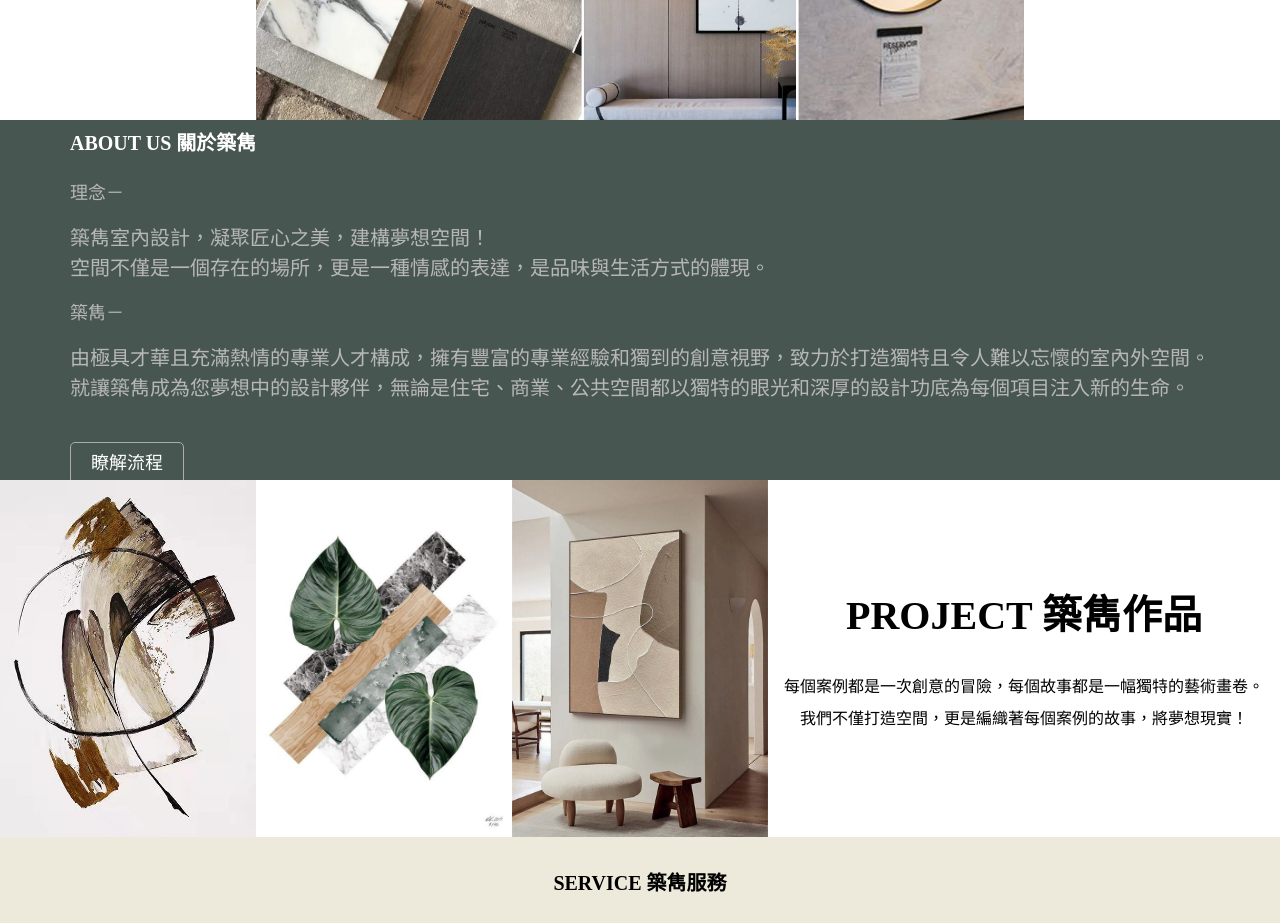
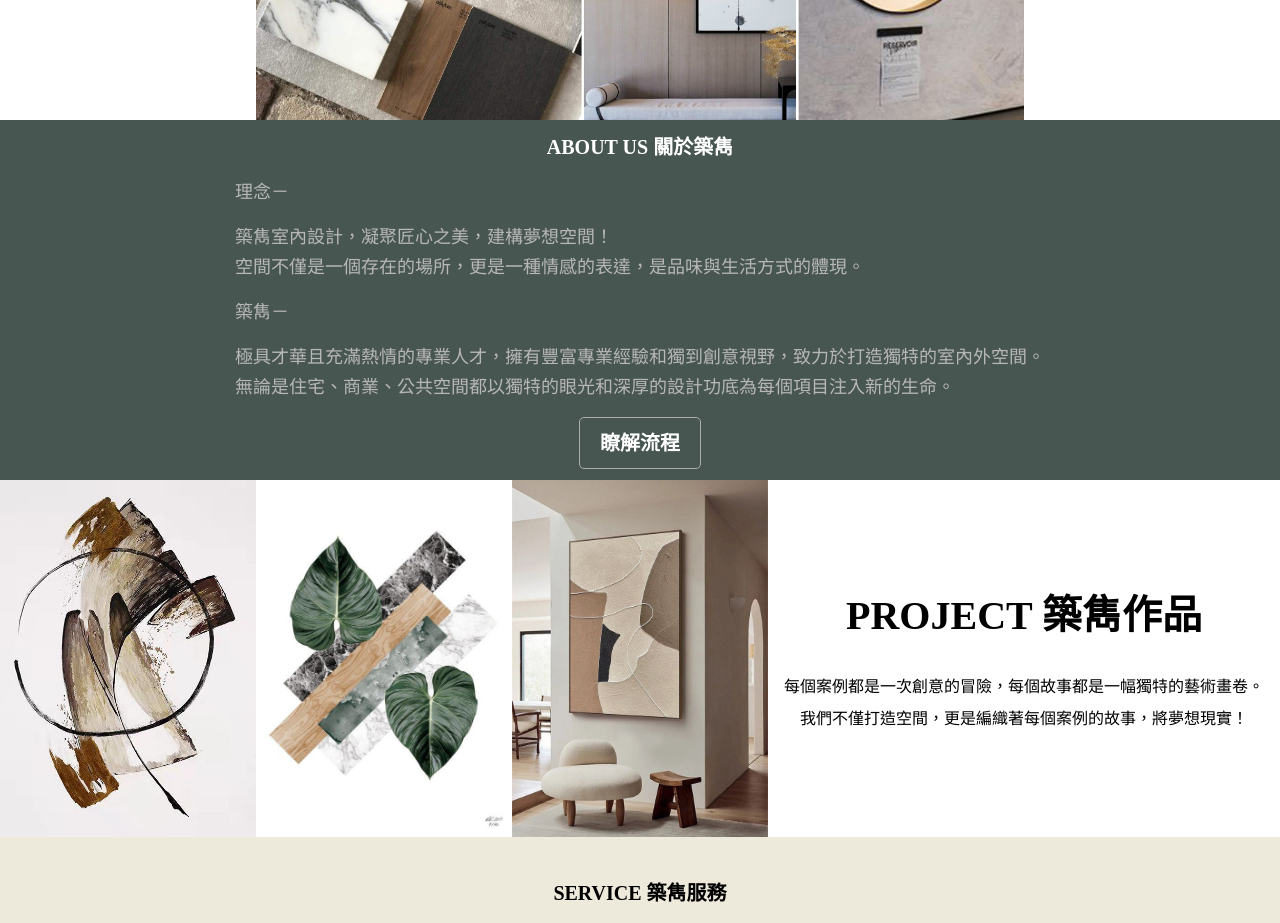
Before and after one commit to BTDesigner/BuildTalentDesign, a plain HTML site: page index.html in a window 1280 px wide. Shown: the part 200-1123 px from the top of the page. Drawn offline with Linux system fonts and the light colour scheme.

Commit message:
Add files via upload

```diff
--- a/index.html
+++ b/index.html
@@ -34,16 +34,15 @@
 
     <section class="aboutus">
     <blockquote>
+        <h3>ABOUT US 關於築雋</h3>
         <div>
-        <h2>ABOUT US 關於築雋</h2>
         <p>理念－</p>
-        築雋室內設計，凝聚匠心之美，建構夢想空間！
-        <br>空間不僅是一個存在的場所，更是一種情感的表達，是品味與生活方式的體現。
+        <p>築雋室內設計，凝聚匠心之美，建構夢想空間！
+        <br>空間不僅是一個存在的場所，更是一種情感的表達，是品味與生活方式的體現。</p>
         <p>築雋－</p>
-        由極具才華且充滿熱情的專業人才構成，擁有豐富的專業經驗和獨到的創意視野，致力於打造獨特且令人難以忘懷的室內外空間。
-        <br>就讓築雋成為您夢想中的設計夥伴，無論是住宅、商業、公共空間都以獨特的眼光和深厚的設計功底為每個項目注入新的生命。
-        <br><br>
-        <p><a href="#project">瞭解流程</a></p>
+        <p>極具才華且充滿熱情的專業人才，擁有豐富專業經驗和獨到創意視野，致力於打造獨特的室內外空間。
+        <br>無論是住宅、商業、公共空間都以獨特的眼光和深厚的設計功底為每個項目注入新的生命。</p>
+        <h3><a href="#service">瞭解流程</a></h3>
         </div>
     </blockquote>
     </section>
@@ -60,7 +59,7 @@
     </section>
 
     <section class="service-top" id="service">
-        <div><p>SERVICE 築雋服務</p></div>
+        <h3>SERVICE 築雋服務</h3>
     </section>
 
     <section class="service">
@@ -111,7 +110,8 @@
     <section class="contact" id="contact">
         <h3>CONTACT 聯繫築雋</h3>
         <p>TEL：+886-2-28917919｜+886-922-383813</p>
-        <p>E-mail：jason9741106@gmail.com｜Line ID：jason_ting-yu</p>
+        <p>E-mail：jason9741106@gmail.com</p>
+        <p>Line ID：jason_ting-yu</p>
         <p>台北市北投區中央北路四段583巷33號一樓</p>
     </section>
     </main>
--- a/style.css
+++ b/style.css
@@ -82,11 +82,12 @@ header a:hover {
     padding:10px 20px;
     border-radius: 5px;
 }
-.aboutus h2{
-    font-weight: bold;
+.aboutus h3 {
+    font-size: 20px;
     color: white;
-    font-size: 20px;
-    margin: 20px 0;
+    display:flex;
+    flex-direction: column;
+    align-items: center;
 }
 .project {
     display:flex;
@@ -114,11 +115,12 @@ header a:hover {
     background-color: #ede9db;
     padding: 20px 180px 15px;
 }
-.service-top p{
-    font-weight: bold;
+.service-top h3{
     font-size: 20px;
-    margin: 10px 0;
-    text-align: center;
+    margin: 20px 0;
+    display:flex;
+    flex-direction: column;
+    align-items: center;
 }
 .service {
     display:flex;
@@ -132,7 +134,7 @@ header a:hover {
     text-align:center;
 }
 .service img {
-    width:60%;
+    width:50%;
     border-radius: 10px;
 }
 .service h3 {
```
